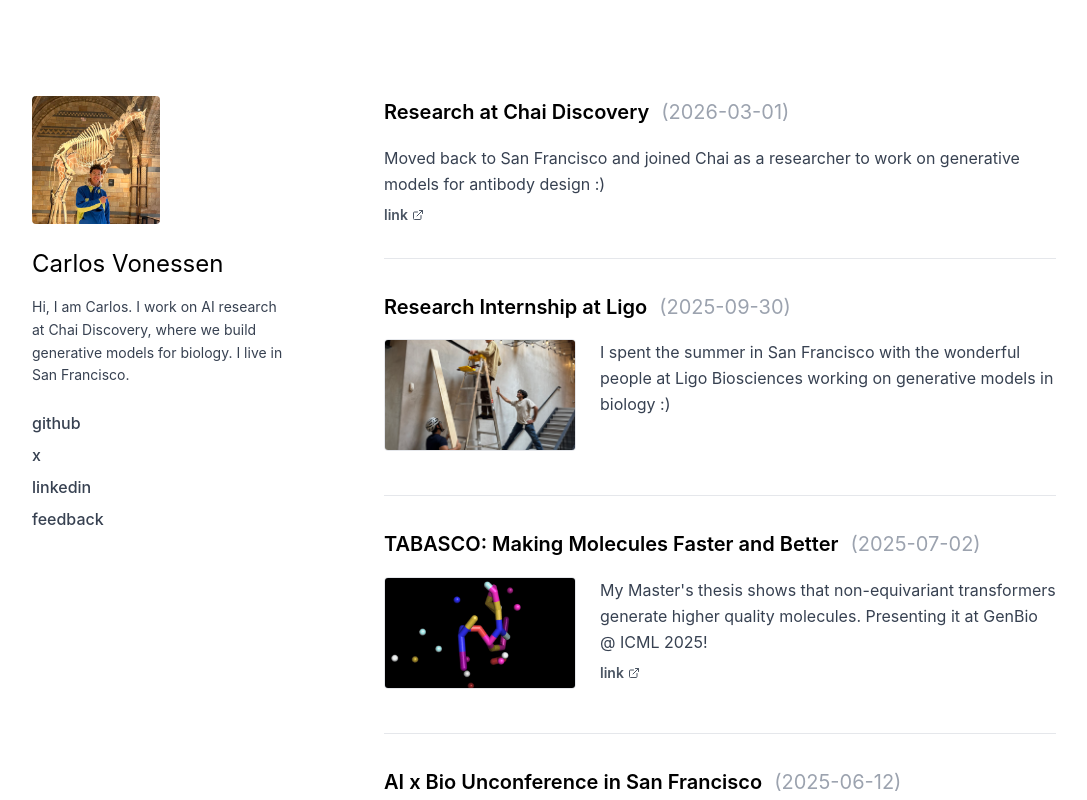
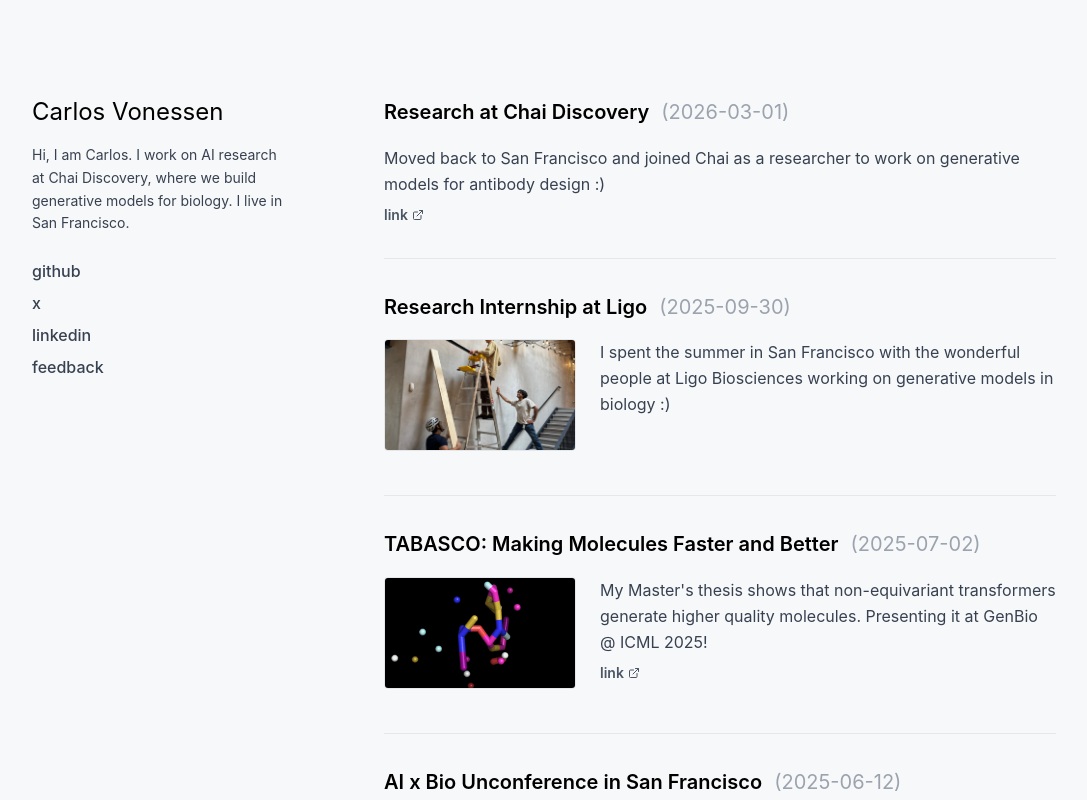
Before and after one commit to carlosinator/carlosinator.github.io, a Next.js app: page / in a window 1280 px wide. Shown: the top 800 px of the page, without its empty margins (56-1143 px from the left). Built offline with nearby package versions, Linux system fonts and the light colour scheme.

Commit message:
Use Fog background and remove profile photo

```diff
--- a/pages/index.tsx
+++ b/pages/index.tsx
@@ -11,22 +11,11 @@ export default function Home() {
         <title>carlos vonessen</title>
         <meta name="description" content="carlosinator" />
       </Head>
-      <div className="min-h-screen bg-white">
+      <div className="min-h-screen" style={{ backgroundColor: 'var(--site-background, #F7F8F9)' }}>
         <div className="flex flex-col lg:flex-row max-w-6xl mx-auto px-6 py-12 lg:py-24 gap-12 lg:gap-24">
           {/* Left Sidebar */}
           <aside className="lg:w-64 flex-shrink-0">
             <div className="lg:sticky lg:top-24">
-              {/* Profile Image */}
-              <div className="relative w-32 h-32 mb-6">
-                <Image
-                  src="/profile.jpg"
-                  alt="Carlos"
-                  fill
-                  className="object-cover rounded"
-                  priority
-                />
-              </div>
-
               {/* Name */}
               <h1 className="text-2xl mb-4">Carlos Vonessen</h1>
 
```
